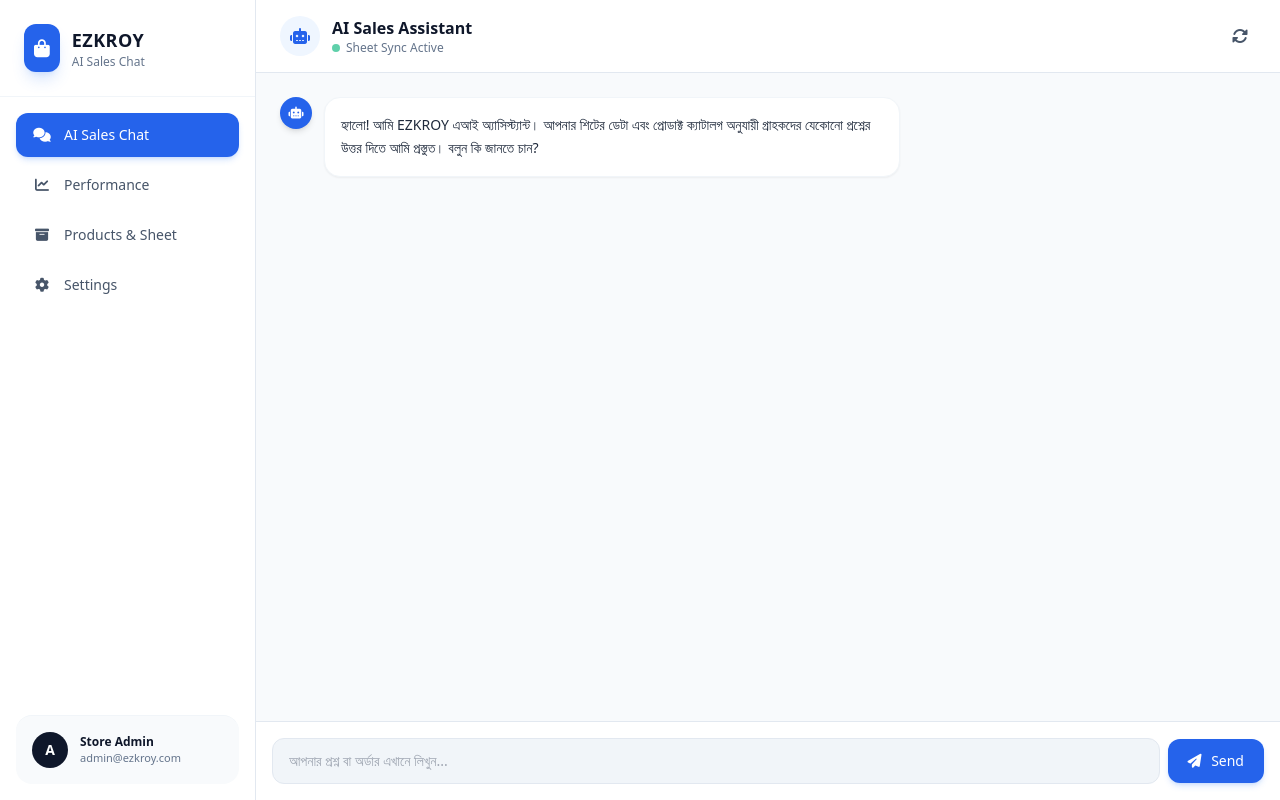
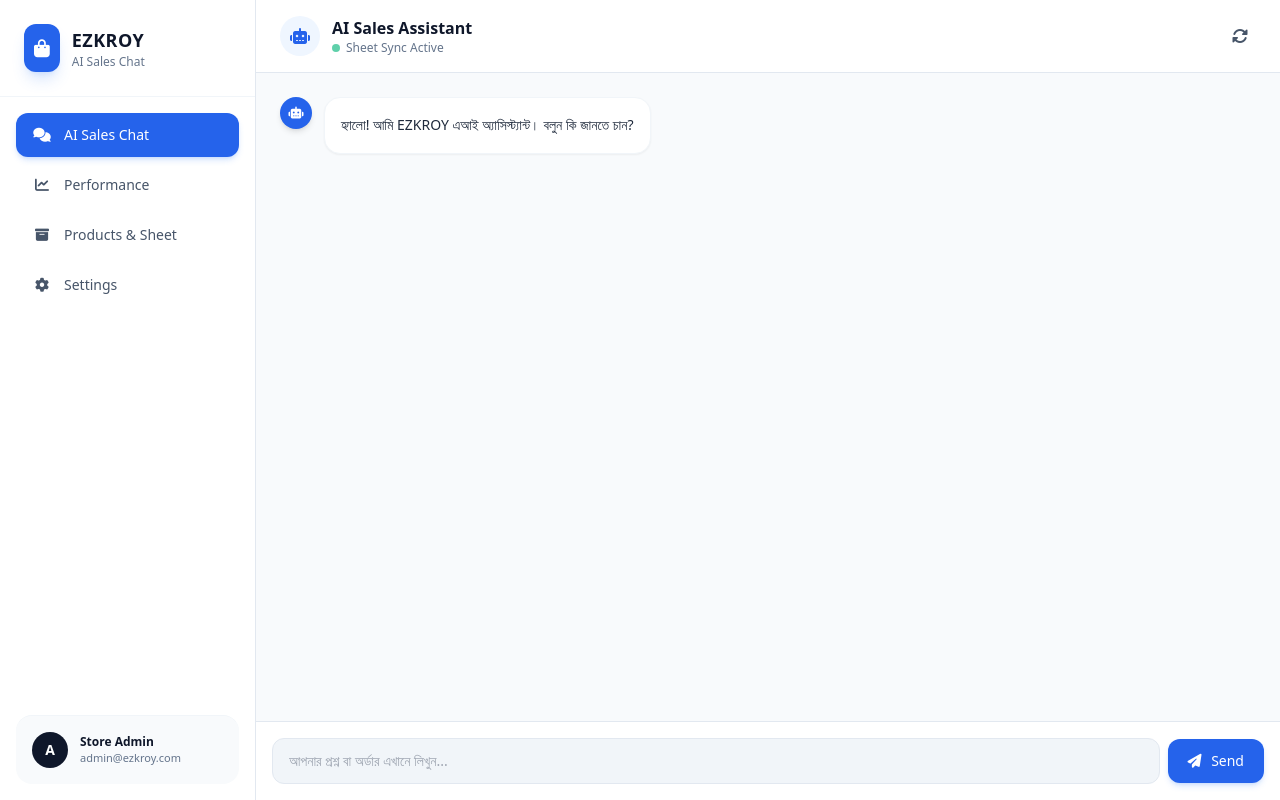
Before and after one commit to virexai-sys/Virex-MVP, a Flask app: page / in a window 1280 px wide. Run offline with Flask 3, Linux system fonts and the light colour scheme; some libraries are stand-ins or nearby versions.

Commit message:
Update index.html

```diff
--- a/templates/index.html
+++ b/templates/index.html
@@ -103,7 +103,7 @@
                         <i class="fa-solid fa-robot"></i>
                     </div>
                     <div class="bg-white border border-slate-100 p-4 rounded-2xl shadow-sm max-w-[85%] md:max-w-xl text-sm leading-relaxed">
-                        হ্যালো! আমি EZKROY এআই অ্যাসিস্ট্যান্ট। আপনার শিটের ডেটা এবং প্রোডাক্ট ক্যাটালগ অনুযায়ী গ্রাহকদের যেকোনো প্রশ্নের উত্তর দিতে আমি প্রস্তুত। বলুন কি জানতে চান?
+                        হ্যালো! আমি EZKROY এআই অ্যাসিস্ট্যান্ট। বলুন কি জানতে চান?
                     </div>
                 </div>
             </div>
```
